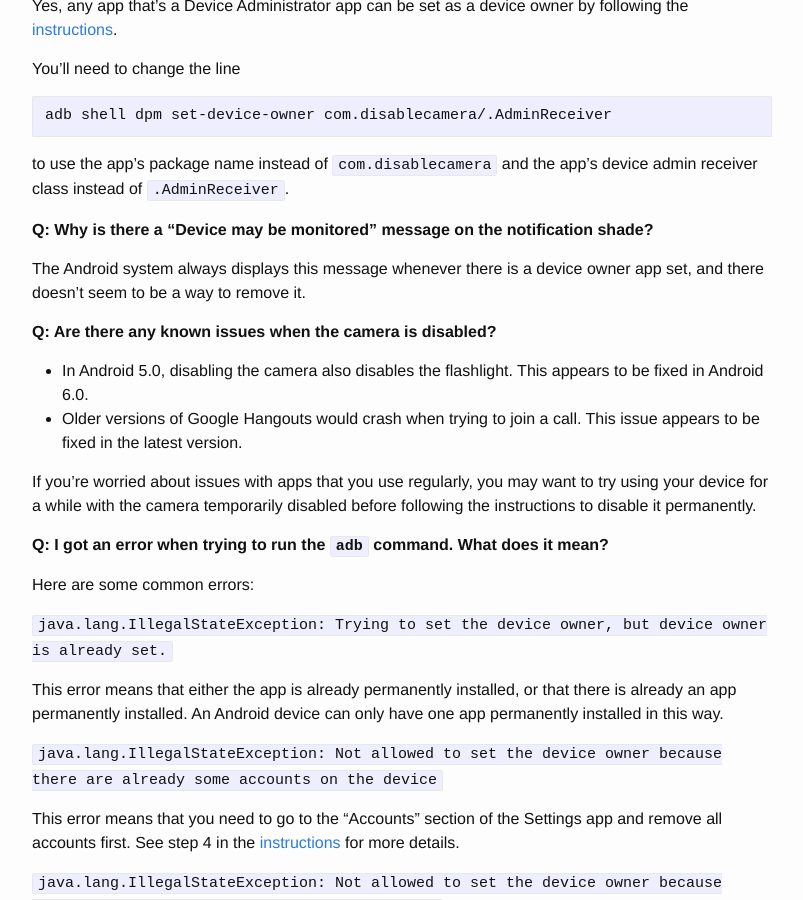
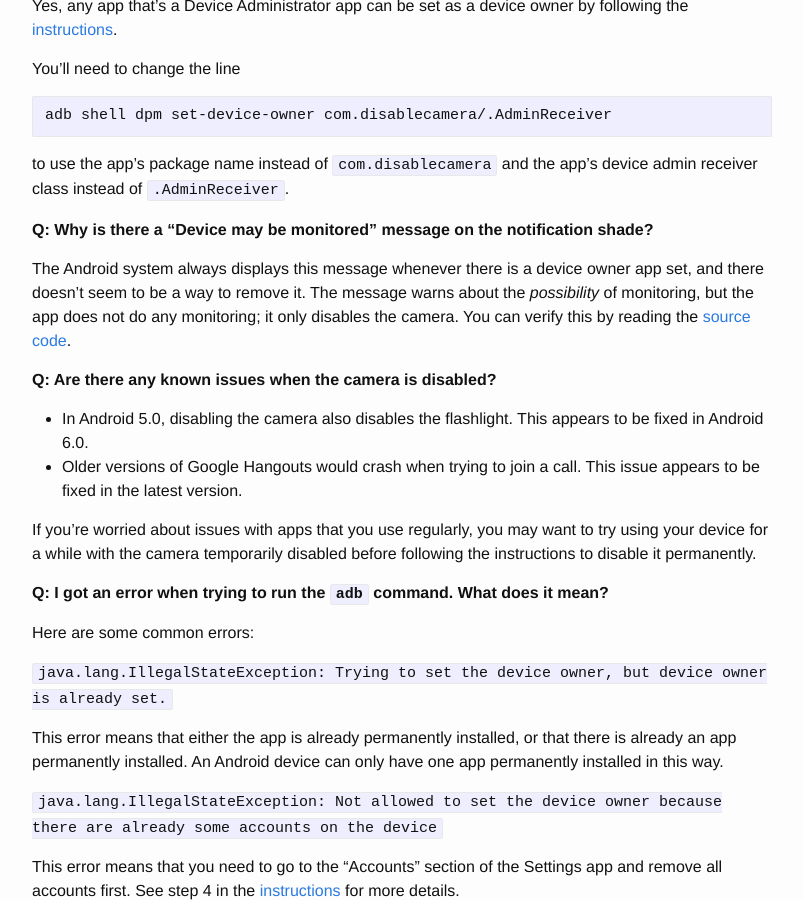
Before and after one commit to disablecamera/disablecamera.github.io, a Jekyll site: the page built from faq.md, in a window 1280 px wide and 900 px high, scrolled down 1102 px. Shown: the whole window, without its empty margins (238-1041 px from the left). Built offline with Jekyll 4.4.1, drawn with Linux system fonts in a browser that asks for light colours.

Commit message:
Add clarification about "device may be monitored" message

```diff
--- a/faq.md
+++ b/faq.md
@@ -73,7 +73,10 @@ device admin receiver class instead of `.AdminReceiver`.
 shade?**
 
 The Android system always displays this message whenever there is a device owner
-app set, and there doesn't seem to be a way to remove it.
+app set, and there doesn't seem to be a way to remove it. The message warns
+about the *possibility* of monitoring, but the app does not do any monitoring;
+it only disables the camera. You can verify this by reading the
+[source code](https://github.com/disablecamera/disablecamera).
 
 **Q: Are there any known issues when the camera is disabled?**
 
```
